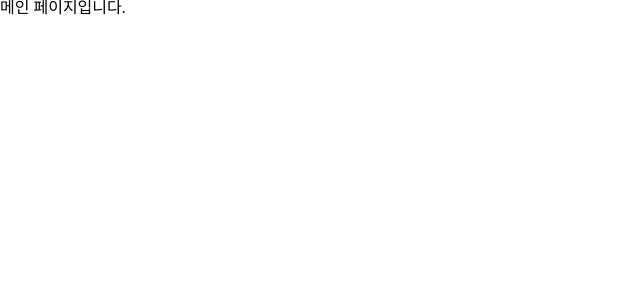
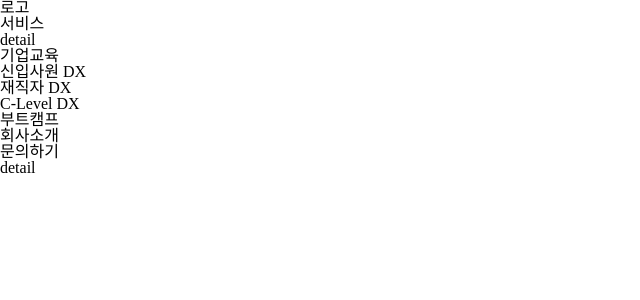
Before and after one commit to jh1109/gsc-app, a React (Create React App) app: page / in a window 1280 px wide. Shown: the top 300 px of the page, without its empty margins (0-640 px from the left). Built offline with nearby package versions, Linux system fonts and the light colour scheme.

Commit message:
[style] header 생성

```diff
--- /dev/null
+++ b/src/components/header/MainMenuList.js
@@ -0,0 +1,12 @@
+import MainMenuListDetail from "./MainMenuListDetail";
+
+const MainMenuList = ({menu, menudetail}) => {
+    return (
+        <li>
+            <button type="butto">{menu}</button>
+            <MainMenuListDetail list={menudetail}/>
+        </li>
+    )
+};
+
+export default MainMenuList;
--- /dev/null
+++ b/src/components/header/MainMenuListDetail.js
@@ -0,0 +1,9 @@
+const MainMenuListDetail = ({list}) =>{
+    console.log(list);
+
+    return (
+        <div>detail</div>
+    )
+};
+
+export default MainMenuListDetail;
--- a/src/components/layout/Header.js
+++ b/src/components/layout/Header.js
@@ -1,5 +1,29 @@
+import MainMenuList from "../header/MainMenuList";
+
 const Header = () => {
-    return <div>헤더입니다.</div>
+    return (
+        <header>
+            <h1>로고</h1>
+            <nav>
+                <h2 className="a11yHidden">메인메뉴</h2>
+                <ul>
+                    <MainMenuList menu="서비스" menudetail={["맞춤형 ICT교육", "교육 사례", "교육장 대관"]} />
+                    <li>
+                        <p>기업교육</p>
+                        <ul>
+                            <li>신입사원 DX</li>
+                            <li>재직자 DX</li>
+                            <li>C-Level DX</li>
+                        </ul>
+                    </li>
+                    <li>부트캠프</li>
+                    <li>회사소개</li>
+                    <MainMenuList menu="문의하기" menudetail={["교육 문의하기", "대관 문의하기"]} />
+                </ul>
+            </nav>
+
+        </header>
+    )
 };
 
 export default Header;
--- a/src/pages/Mainpage.js
+++ b/src/pages/Mainpage.js
@@ -1,7 +1,9 @@
+import Header from "../components/layout/Header";
 
 const MainPage = () => {
     return (
-        <><div>메인 페이지입니다.</div></>
+        <>
+        <Header /></>
     )
 };
 
```
